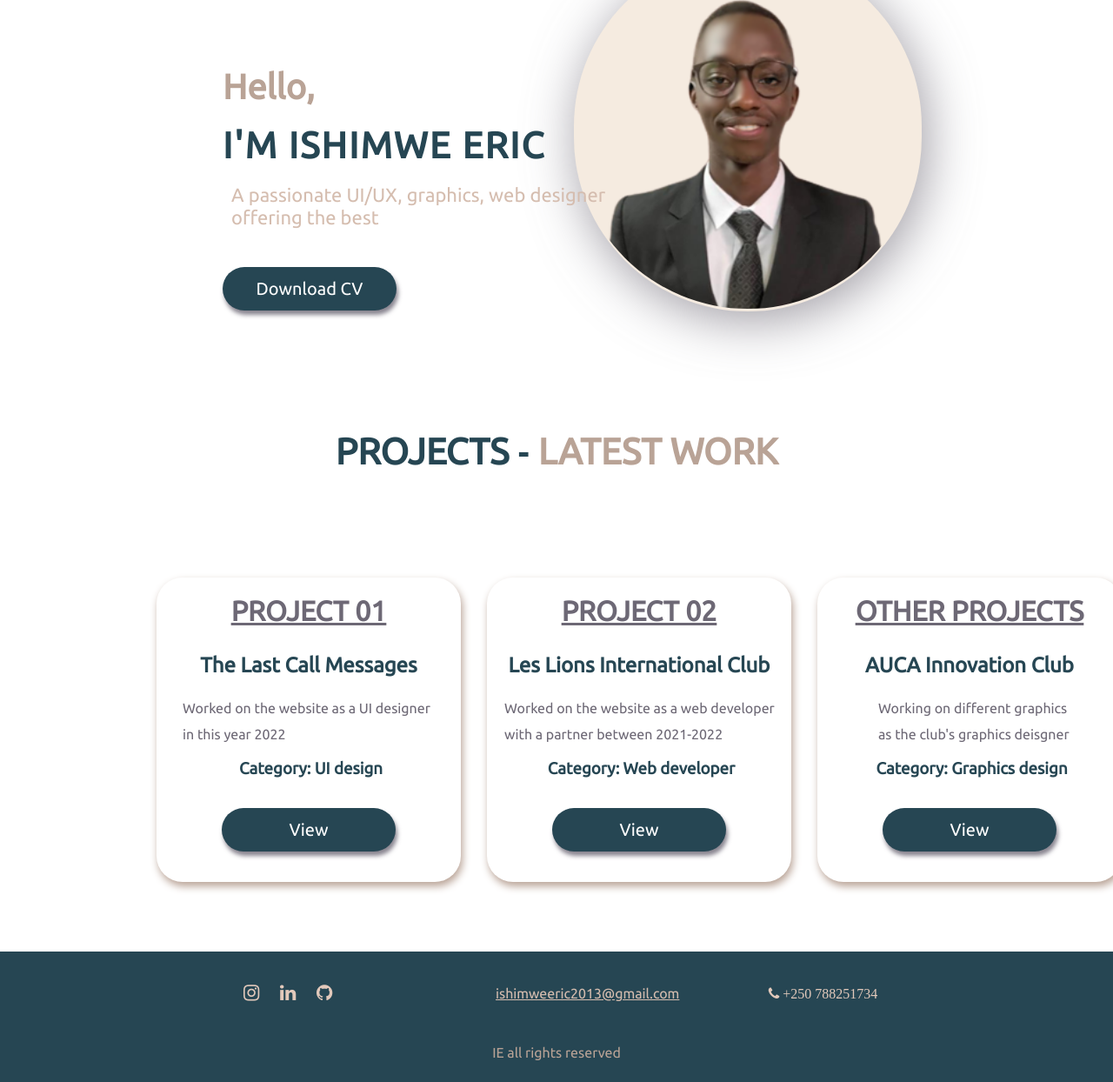
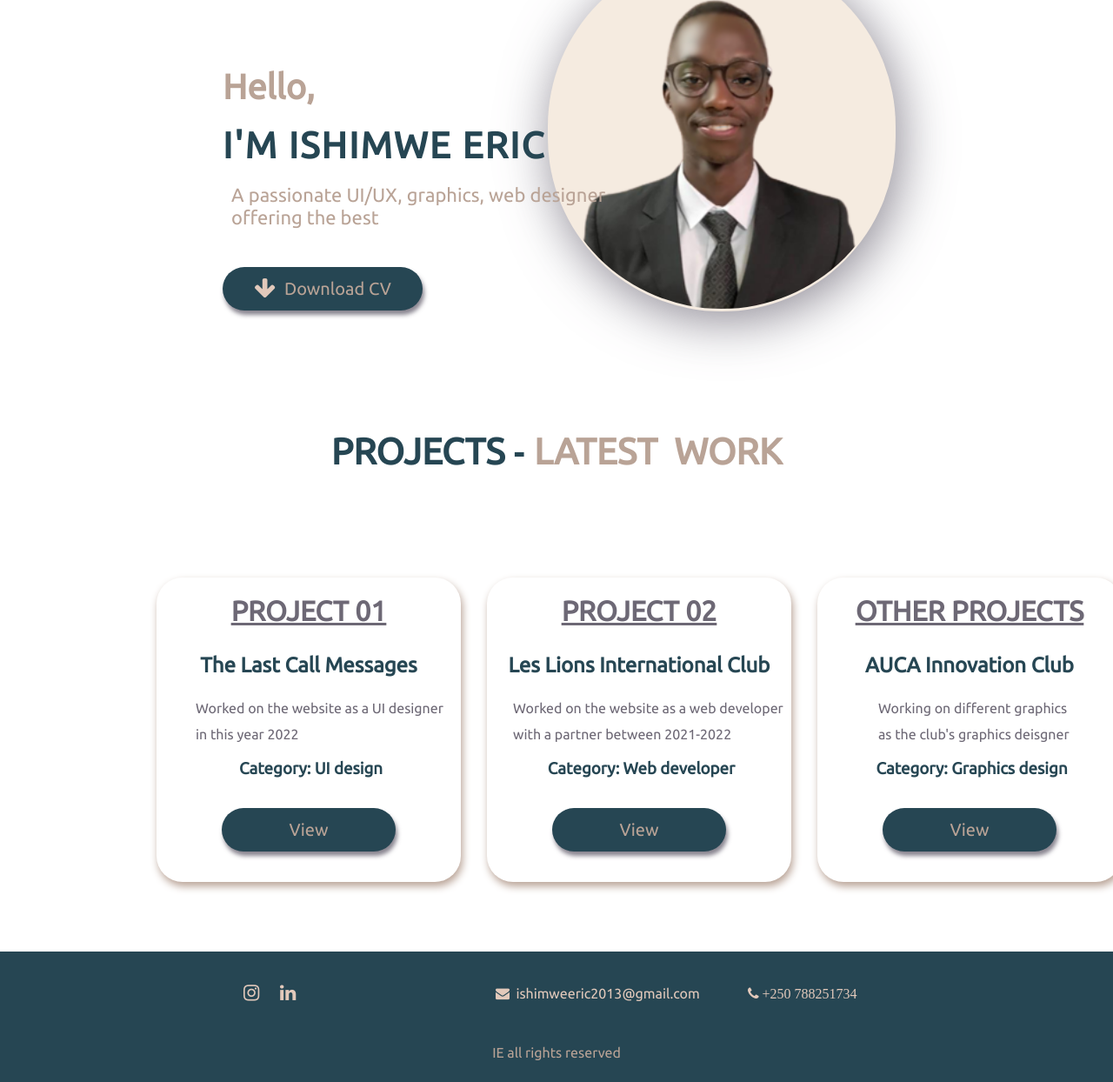
Before and after one commit to Eric-20/portfolio.org, a plain HTML site: page index.html in a window 1280 px wide. Shown: the part 323-1567 px from the top of the page at 87% size. Drawn offline with Linux system fonts and the light colour scheme.

Commit message:
Added new files

```diff
--- a/index.css
+++ b/index.css
@@ -5,6 +5,9 @@
     padding: 0;
     box-sizing: border-box;
     font-family: 'Ubuntu', sans-serif;
+    /* font-family: 'Lato', sans-serif; */
+    /* font-family: 'Cairo', sans-serif; */
+
 }
 
 html{
@@ -52,8 +55,8 @@ html{
 
 }
 .nav ul li a{
-    color: #b9a396;
-    font-size: 22px;
+    color: #6d6875;
+    font-size: 20px;
     text-decoration: none;
     padding: 5px;
     text-align: center;
@@ -62,16 +65,16 @@ html{
 }
 
 .nav ul li a:hover{
-    color: #6d6875;
+    color: #264653;
 }
 
 
 .buttons a{
-    width: 200px;
+    width: 230px;
     height: 50px;
     background-color: #264653;
     text-align: center;
-    /* margin-top: 50px; */
+    padding-right: 20px;
     display: flex;
     justify-content: center;
     align-items: center;
@@ -80,11 +83,17 @@ html{
     top: 60%;
     left: 20%;
     margin-top: 150px;
-    color: white;
+    color: #b9a396;
     text-decoration: none;
     font-size: 20px;
     transition: all ease-in-out 0.3s;
     box-shadow: 2px 5px 5px #6d6875ce;
+}
+
+.buttons i{
+    margin-top: -1px;
+    margin-right: 10px;
+    transition: all ease-in-out 0.3s;
 }
 
 
@@ -98,15 +107,20 @@ html{
 
 }
 
+.buttons i:hover{
+    color: #264653;
+    transition: all ease-in-out 0.3s;
+}
+
 
 
 .image{
     float: right;
-    margin-right: 220px;
+    margin-right: 250px;
     margin-top: 150px;
     background-color: #f5ebe0;
     border-radius: 200px;
-    box-shadow: 5px 10px 60px #6d6875ab;
+    box-shadow: 5px 10px 60px #6d6875cc;
 }
 
 .image img{
@@ -124,7 +138,7 @@ html{
     font-size: 22px;
     padding-top: 20px;
     padding-left: 10px;
-    color: #d5bdaf;
+    color: #b9a396;
 }
 
 .text h1{
@@ -180,7 +194,7 @@ html{
     align-items: center;
     border-radius: 100px;
     margin-top: 30px;
-    color: white;
+    color: #b9a396;
     text-decoration: none;
     font-size: 20px;
     transition: all ease-in-out 0.3s;
@@ -198,7 +212,7 @@ html{
 .lastcall p{
     color: #6d6875;
     text-align: justify;
-    margin-left: 10px;
+    margin-left: 25px;
 }
 
 
@@ -251,7 +265,7 @@ html{
     border-radius: 100px;
     margin-top: 30px;
     margin-left: 55px;
-    color: white;
+    color: #b9a396;
     text-decoration: none;
     font-size: 20px;
     transition: all ease-in-out 0.3s;
@@ -269,6 +283,7 @@ html{
 .lions p{
     color: #6d6875;
     text-align: justify;
+    margin-left: 10px;
 }
 
 
@@ -323,7 +338,7 @@ html{
     border-radius: 100px;
     margin-top: 30px;
     margin-left: 55px;
-    color: white;
+    color: #b9a396;
     text-decoration: none;
     font-size: 20px;
     transition: all ease-in-out 0.3s;
@@ -416,6 +431,10 @@ i,.fa{
     color: #d5bdaf;
 }
 
+.address p{
+    float: right;
+}
+
 .address a:hover{
     color: #6d6875;
 }
--- a/index.html
+++ b/index.html
@@ -5,7 +5,6 @@
     <meta http-equiv="X-UA-Compatible" content="IE=edge">
     <meta name="viewport" content="width=device-width, initial-scale=1.0">
     <title>Eric Portfolio</title>
-
     <link rel="stylesheet" href="./index.css">
     <link rel="stylesheet" href="./font-awesome-4.7.0/css/font-awesome.css">
 </head>
@@ -29,7 +28,7 @@
        </div>
 
        <div class="buttons">
-        <a href="./document/ieCV.pdf" download="resume">Download CV</a>
+        <a href="./document/ieCV.pdf" download="resume"><i class="fa fa-arrow-down fa-lg"></i> Download CV</a>
        </div>
 
        <div class="image">
@@ -39,7 +38,7 @@
 <!-- ============================================================== -->
    <div class="projects" id="project">
         <div class="title">
-            <h1>Projects &hyphen; <span>Latest work</span> </h1>
+            <h1>Projects &hyphen; <span>Latest&nbsp; work</span> </h1>
         </div>
 
         <div class="parent">
@@ -49,7 +48,7 @@
                 <div class="words">
                     <p>Worked on the website as a UI designer <br> in this year 2022</p>
                     <h3>Category: UI design</h3>
-                    <a href="https://thelastcallmessages.org/">View</a>
+                    <a href="https://thelastcallmessages.org/ target="_blank"">View</a>
                 </div>
             </div>
 
@@ -59,7 +58,7 @@
                 <div class="words">
                     <p>Worked on the website as a web developer <br> with a partner between 2021-2022</p>
                     <h3>Category: Web developer</h3>
-                    <a href="http://jeremie-testing.me/Les-Lions-servernt-repo/index.html#link-mot-du-gouverneur">View</a>
+                    <a href="http://jeremie-testing.me/Les-Lions-servernt-repo/index.html#link-mot-du-gouverneur" target="_blank">View</a>
                 </div>
             </div>
 
@@ -69,7 +68,7 @@
                 <div class="words">
                     <p>Working on different graphics <br> as the club's graphics deisgner</p>
                     <h3>Category: Graphics design</h3>
-                    <a href="https://www.canva.com/design/DAE89TL_cTw/2VTdKgLOOEaR3zxcRyW1Nw/edit">View</a>
+                    <a href="https://www.canva.com/design/DAE89TL_cTw/2VTdKgLOOEaR3zxcRyW1Nw/edit" target="_blank">View</a>
                 </div>
             </div>
         </div>
@@ -78,17 +77,15 @@
    <div class="footer">
        <div class="parent icon">
             <div class="icons">
-                <a href="https://www.instagram.com/ishimweeric9/"><i class="fa fa-instagram fa-lg"></i></a>
-                <a href="https://www.linkedin.com/in/ishimwe-eric-b14090195/"><i class="fa fa-linkedin fa-lg"></i></a>
-                <a href="www.github.com"><i class="fa fa-github fa-lg"></i></a>
+                <a href="https://www.instagram.com/ishimweeric9/" target="_blank"><i class="fa fa-instagram fa-lg"></i></a>
+                <a href="https://www.linkedin.com/in/ishimwe-eric-b14090195/" target="_blank"><i class="fa fa-linkedin fa-lg"></i></a>
             </div>
 
             <div class="address">
-                <i class="fa fa-gmail"><a href="https://accounts.google.com/SignOutOptions?hl=en&continue=https://mail.google.com&service=mail">ishimweeric2013@gmail.com</a></i>
+                <i class="fa fa-envelope"><p> &nbsp; ishimweeric2013@gmail.com</p></i>
             </div>
 
             <div class="address">
-                <i class="fa fa-address"></i>
                 <i class="fa fa-phone"> +250 788251734</i>
             </div>
        </div>
```
